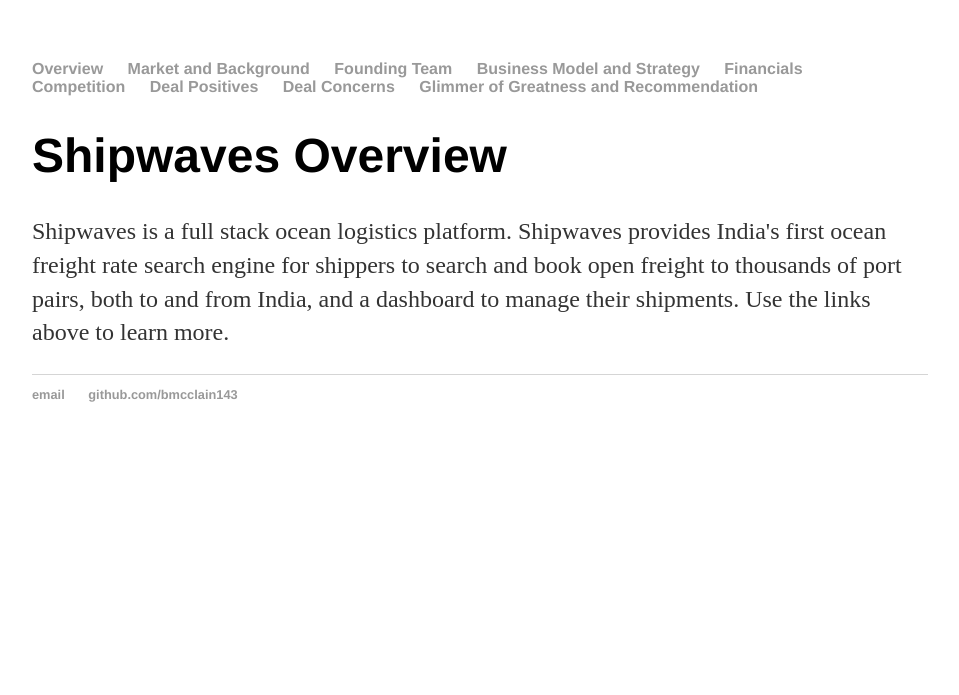
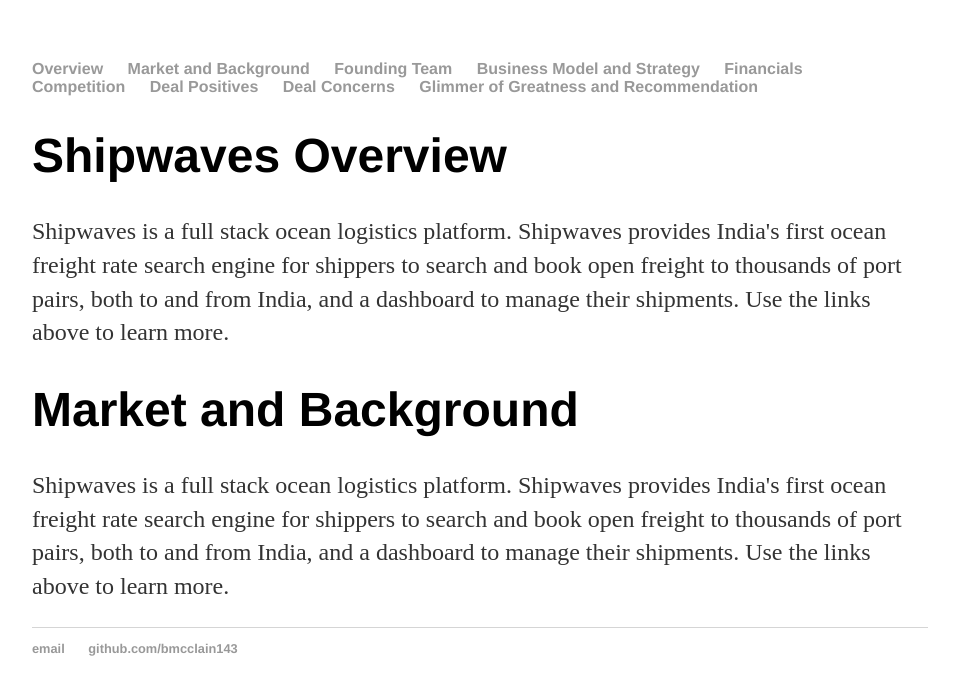
Before and after one commit to bmcclain143/bmcclain143.github.io, a Jekyll site: the page built from index.html, in a window 1280 px wide. Shown: the top 695 px of the page, without its empty margins (160-1119 px from the left). Built offline with Jekyll 4.4.1, drawn with Linux system fonts in a browser that asks for light colours.

Commit message:
Update index.html

```diff
--- a/index.html
+++ b/index.html
@@ -6,3 +6,7 @@
 	<h1>Shipwaves Overview</h1>
 	<p>Shipwaves is a full stack ocean logistics platform. Shipwaves provides India's first ocean freight rate search engine for shippers to search and book open freight to thousands of port pairs, both to and from India, and a dashboard to manage their shipments. Use the links above to learn more.</a></p>
 </div><!-- /.blurb -->
+<div class="blurb">
+	<h1>Market and Background</h1>
+	<p>Shipwaves is a full stack ocean logistics platform. Shipwaves provides India's first ocean freight rate search engine for shippers to search and book open freight to thousands of port pairs, both to and from India, and a dashboard to manage their shipments. Use the links above to learn more.</a></p>
+</div><!-- /.blurb -->
```
